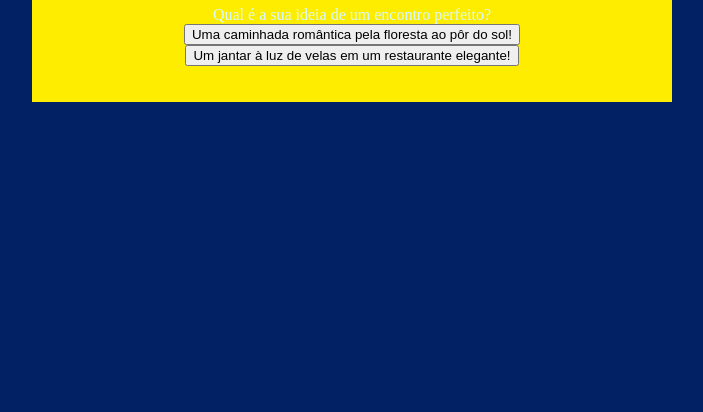
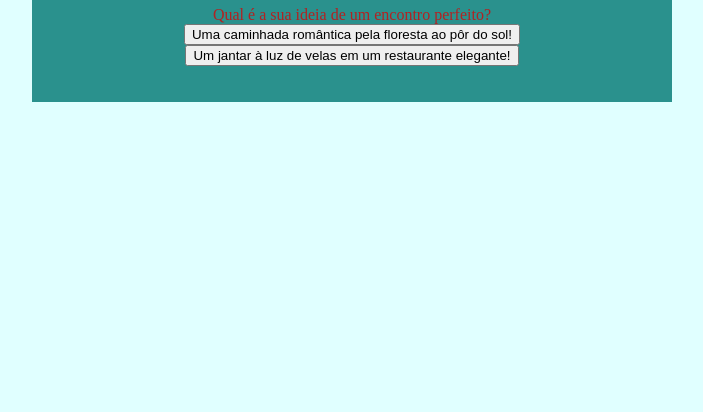
Before and after one commit to KetyAires/fffvvv, a plain HTML site: page index.html in a window 1280 px wide. Shown: the part 404-816 px from the top of the page, without its empty margins (288-991 px from the left). Drawn offline with Linux system fonts and the light colour scheme.

Commit message:
Update style.css

```diff
--- a/style.css
+++ b/style.css
@@ -1,9 +1,9 @@
 :root{
-    --cor-fundo: #022164 ;
-    --cor-principal: #FFED00 ;
-    --cor-secundaria: #212333;
-    --cor-destaque: #FF0000;
-    --cor-texto: #D7F9FF;
+    --cor-fundo: #E0FFFF;
+    --cor-principal: #2A918D;
+    --cor-secundaria: ##CDC6B3;
+    --cor-destaque: #80180E;
+    --cor-texto: #B22222;
 
 }
 
```
